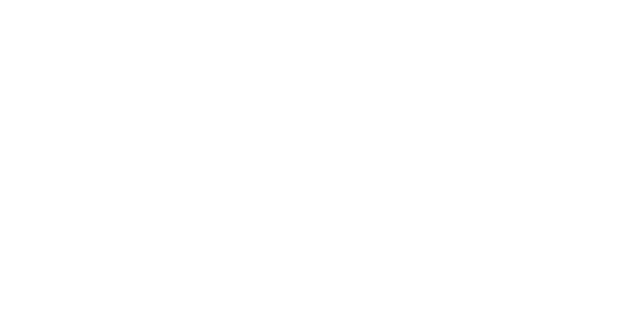
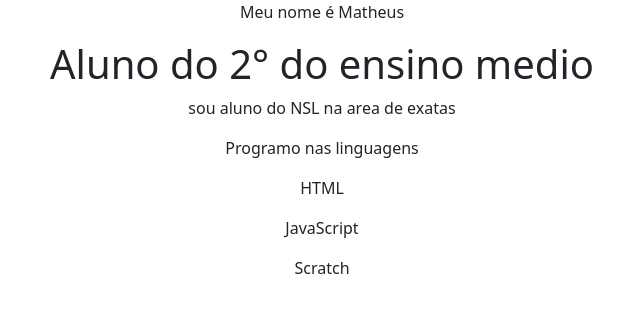
Before and after one commit to Theuszz16/Matheus, a plain HTML site: page index.html in a window 1280 px wide. Shown: the whole page, without its empty margins (318-958 px from the left). Drawn offline with nearby package versions, Linux system fonts and the light colour scheme.

Commit message:
Add files via upload

```diff
--- a/index.html
+++ b/index.html
@@ -1,11 +1,23 @@
 <!DOCTYPE html>
-<html lang="en">
+<html lang="pt-br">
 <head>
     <meta charset="UTF-8">
     <meta name="viewport" content="width=device-width, initial-scale=1.0">
-    <title>Document</title>
+    <title>portifólio</title>
+    <link href="https://cdn.jsdelivr.net/npm/bootstrap@5.3.4/dist/css/bootstrap.min.css" rel="stylesheet" integrity="sha384-DQvkBjpPgn7RC31MCQoOeC9TI2kdqa4+BSgNMNj8v77fdC77Kj5zpWFTJaaAoMbC" crossorigin="anonymous">
 </head>
 <body>
-
+   <header Class="container text-center">
+    <p>Meu nome é Matheus</p>
+    <h1>Aluno do 2° do ensino medio</h1>
+    <p>sou aluno do NSL na area de exatas</p>
+    <p>Programo nas linguagens</p>
+    <div>
+        <p>HTML</p>
+        <p>JavaScript</p>
+        <p>Scratch</p>
+    </div>
+   </header>
+   <script src="https://cdn.jsdelivr.net/npm/bootstrap@5.3.4/dist/js/bootstrap.bundle.min.js" integrity="sha384-YUe2LzesAfftltw+PEaao2tjU/QATaW/rOitAq67e0CT0Zi2VVRL0oC4+gAaeBKu" crossorigin="anonymous"></script>
 </body>
 </html>
```
